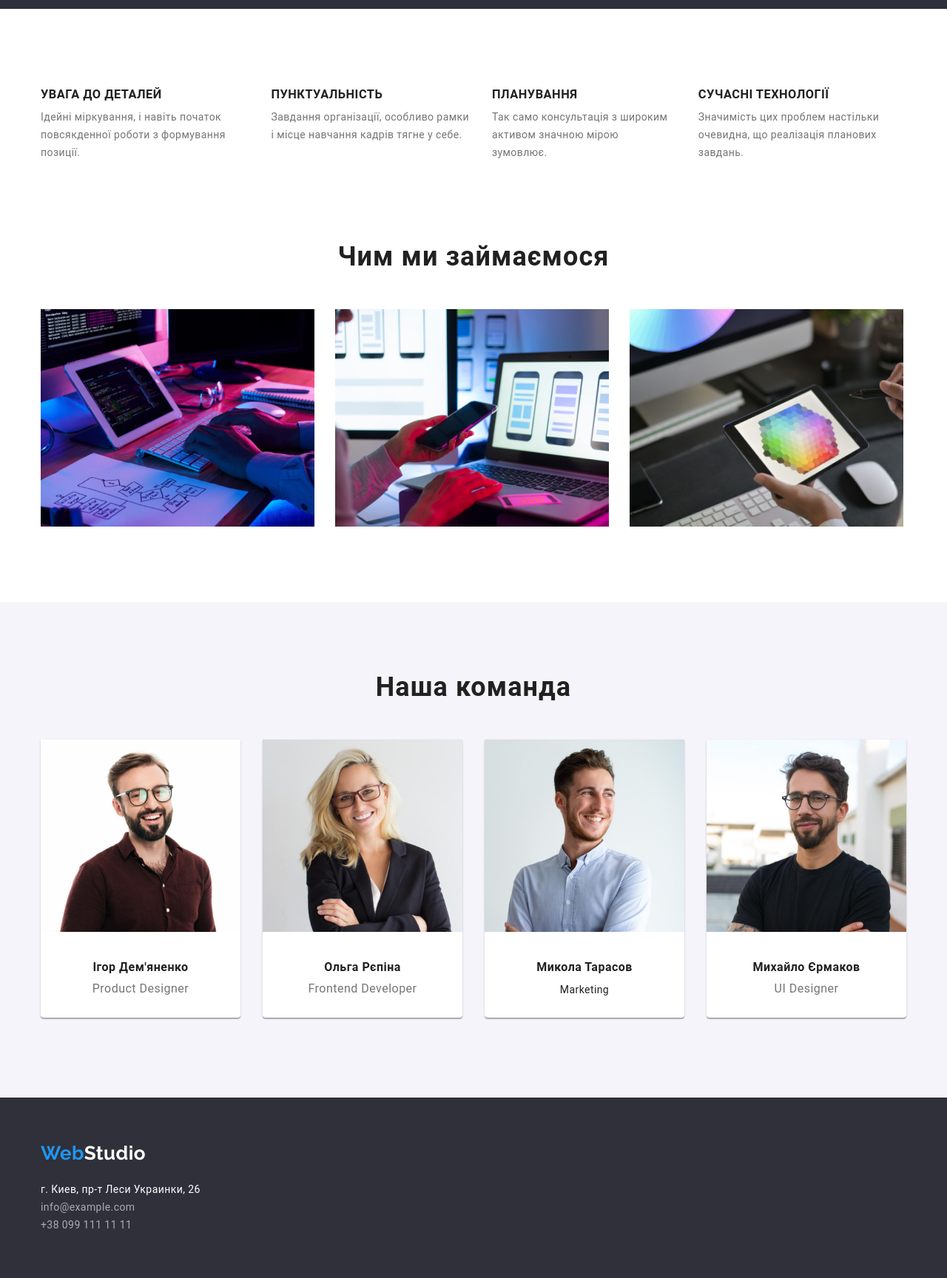
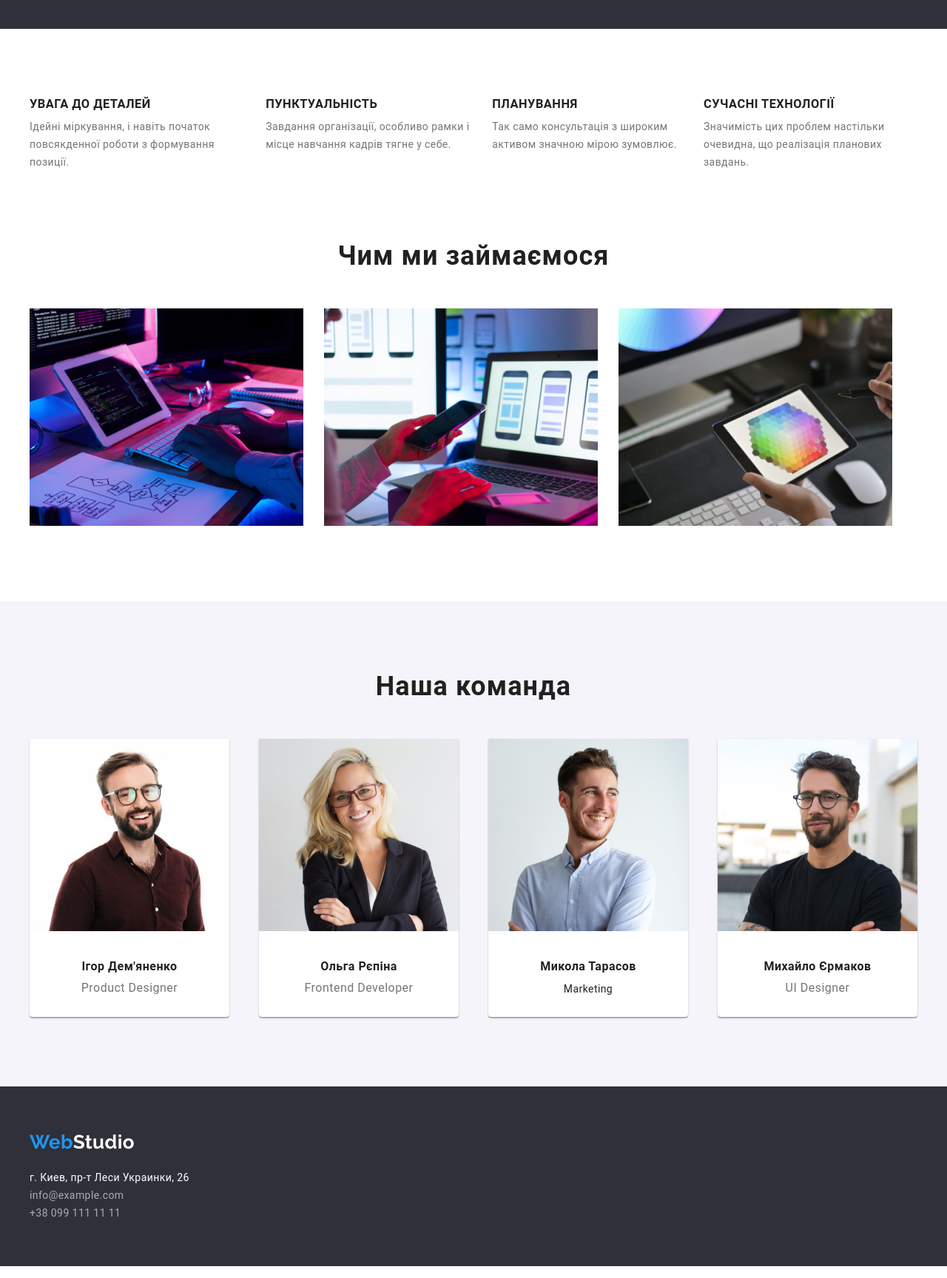
Before and after one commit to ElizaChernysh/goit-markup-hw-03, a website: page index.html in a window 1280 px wide. Shown: the part 640-2368 px from the top of the page at 74% size. Drawn offline with nearby package versions, Linux system fonts and the light colour scheme.

Commit message:
added containers

```diff
--- a/css/style.css
+++ b/css/style.css
@@ -11,15 +11,13 @@ html {
   box-sizing: inherit;
 }
 
-body {
+a {
+  text-decoration: none;
   margin: 0;
 }
 
-a {
-  text-decoration: none;
-}
-
 ul {
+  margin: 0;
   padding: 0;
   list-style: none;
 }
@@ -29,7 +27,6 @@ h2,
 h3,
 p {
   margin: 0;
-  padding: 0;
 }
 
 body {
@@ -43,12 +40,19 @@ body {
   letter-spacing: 0.03em;
 }
 
-.header {
-  max-width: 1170px;
+.container {
+  max-width: 1200px;
   margin: auto;
   display: flex;
+}
+
+.container-header {
   align-items: center;
   justify-content: space-between;
+}
+
+.header {
+  padding: 24px 0px;
 }
 
 .header_list {
@@ -90,7 +94,6 @@ body {
 .header__contacts-info {
   color: var(--color-secondary-text);
   font-weight: 500;
-  /* font-size: 14px; */
   line-height: 16px;
   letter-spacing: 0.02em;
 }
@@ -145,8 +148,6 @@ body {
 }
 
 .benefits {
-  max-width: 1170px;
-  margin: auto;
   padding: 94px 0;
 }
 
@@ -178,9 +179,11 @@ body {
 }
 
 .work {
-  max-width: 1170px;
-  margin: auto;
   padding-bottom: 94px;
+}
+
+.container-work {
+  flex-direction: column;
 }
 
 .work__title {
@@ -201,14 +204,13 @@ body {
   margin-right: 24px;
 }
 
-.wrapper {
+.team {
+  padding: 94px 0;
   background: var(--color-bg-team);
 }
 
-.team {
-  max-width: 1170px;
-  margin: auto;
-  padding: 94px 0;
+.container-team {
+  flex-direction: column;
 }
 
 .team__title {
@@ -270,9 +272,8 @@ footer {
   padding: 60px 0;
 }
 
-.footer-container {
-  max-width: 1170px;
-  margin: auto;
+.container-footer{
+  flex-direction: column;
 }
 
 .logo-footer {
--- a/index.html
+++ b/index.html
@@ -6,11 +6,15 @@
     <meta name="viewport" content="width=device-width, initial-scale=1.0">
     <meta name="description" content="Веб студія Разработка сайтів" />
     <meta name="keywords" content="дизайн, бізнес" />
+    <link rel="stylesheet" href="https://cdnjs.cloudflare.com/ajax/libs/modern-normalize/1.1.0/modern-normalize.min.css"
+      integrity="sha512-wpPYUAdjBVSE4KJnH1VR1HeZfpl1ub8YT/NKx4PuQ5NmX2tKuGu6U/JRp5y+Y8XG2tV+wKQpNHVUX03MfMFn9Q=="
+      crossorigin="anonymous" referrerpolicy="no-referrer" />
     <link rel="stylesheet" href="css/style.css" />
     <title>WebStudio</title>
   </head>
   <body>
     <header class="header">
+      <div class="container container-header">
         <a href="#logo" class="header__logo logo" lang="en" title="WebStudio">
           <span class="logo-accent">Web</span><span>Studio</span></a>
 
@@ -32,6 +36,7 @@
           <a class="header__contacts-info" href="mailto:info@devstudio.com">info@devstudio.com</a>
           <a class="header__contacts-info" href="tel:+380961111111">+38 096 111 11 11</a>
         </div>
+      </div>
     </header>
 
     <main class="main">
@@ -41,10 +46,12 @@
       </section>
 
       <section class="benefits">
+        <div class="container">
           <ul class="benefits__list">
             <li class="benefits__item">
               <h3 class="benefits__title">УВАГА ДО ДЕТАЛЕЙ</h3>
-            <p class="benefits__info">Ідейні міркування, і навіть початок повсякденної роботи з формування позиції.</p>
+              <p class="benefits__info">Ідейні міркування, і навіть початок повсякденної роботи з формування позиції.
+              </p>
             </li>
             <li class="benefits__item">
               <h3 class="benefits__title">ПУНКТУАЛЬНІСТЬ</h3>
@@ -59,9 +66,11 @@
               <p class="benefits__info">Значимість цих проблем настільки очевидна, що реалізація планових завдань.</p>
             </li>
           </ul>
+        </div>
       </section>
 
       <section class="work">
+        <div class="container container-work">
           <h2 class="work__title">Чим ми займаємося</h2>
           <div class="work__wrapper">
             <img src="images/work/image-1.jpg" alt="Програмування" class="work__image">
@@ -70,8 +79,8 @@
           </div>
       </section>
 
-      <div class="wrapper">
       <section class="team">
+        <div class="container container-team">
           <h2 class="team__title">Наша команда</h2>
 
           <ul class="team__list">
@@ -100,23 +109,21 @@
               <p class="team__direction">UI Designer</p>
             </li>
           </ul>
+        </div>
       </section>
-      </div>
+    </main>
 
-    </main>
     <footer id="footer">
-      <div class="footer-container">
+      <div class="container container-footer">
         <a href="./index.html" class="logo logo-footer"><span class="logo-accent">Web</span>Studio</a>
         <address>
           <a class="footer__link address"
             href="https://www.google.com/maps/d/embed?mid=10uSM3H-mIU3GznYo2szRIEphczw&hl=en_US&ehbc=2E312F"
             target="_blank">г. Киев, пр-т Леси Украинки, 26
           </a><br>
-          <a class="footer__link email"
-            href="mailto:info@example.com">info@example.com
+          <a class="footer__link email" href="mailto:info@example.com">info@example.com
           </a><br>
-          <a class="footer__link phone"
-            href="tel:+380991111111">+38 099 111 11 11
+          <a class="footer__link phone" href="tel:+380991111111">+38 099 111 11 11
           </a>
         </address>
       </div>
```
Also changed, not shown: css/portfolio.css (+2 -6 lines), portfolio.html (+26 -58 lines). Lines whose indentation alone changed are shown as unchanged.
